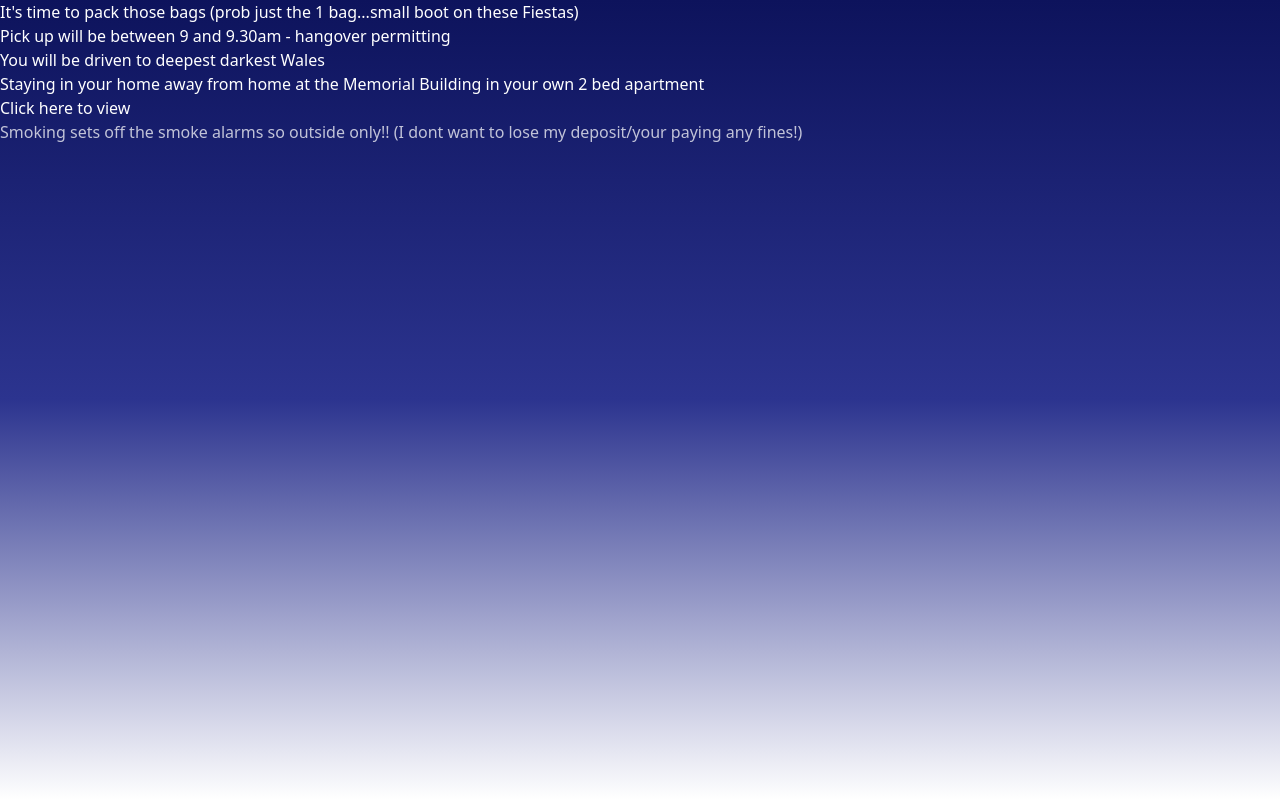
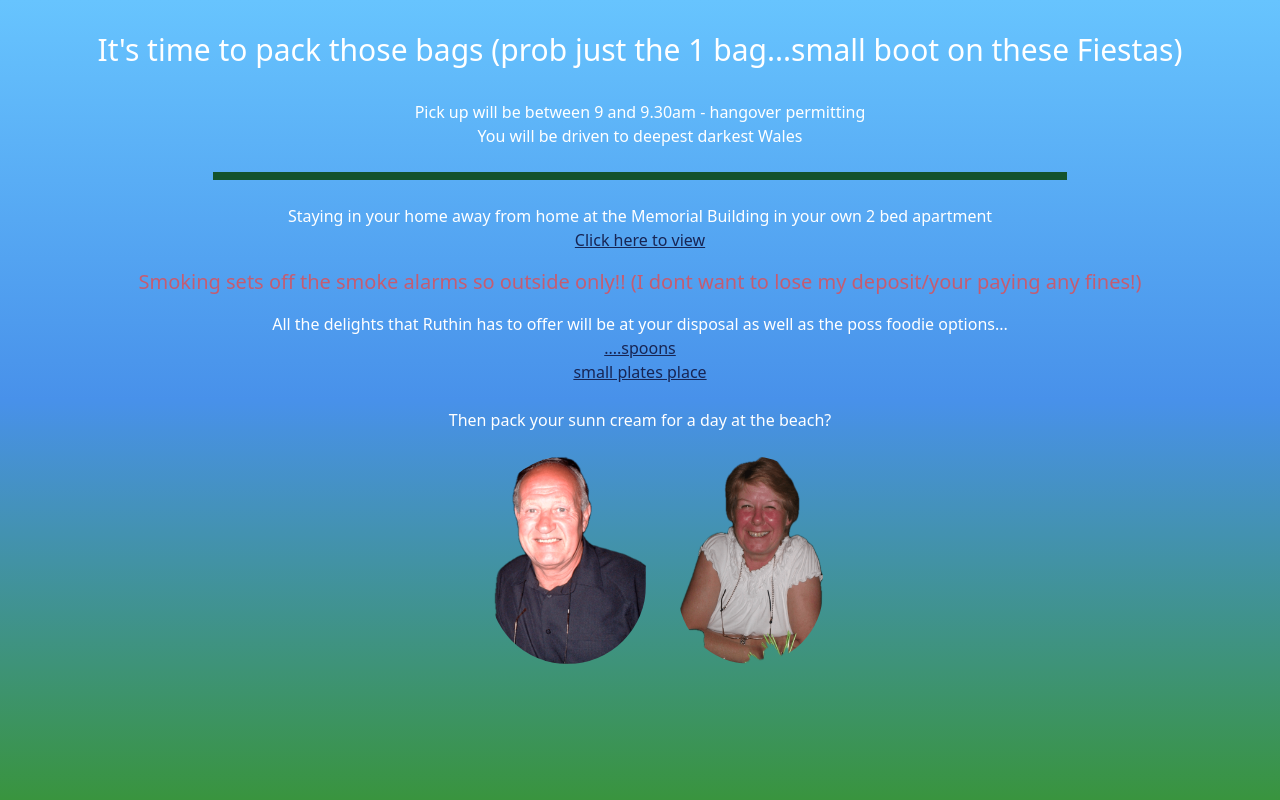
Before and after one commit to chezynick/wales-weekend2, a React (Vite) app in the folder wales-weekend2/: page / in a window 1280 px wide. Built offline with nearby package versions, Linux system fonts and the light colour scheme.

Commit message:
updated front page

```diff
--- a/wales-weekend2/package.json
+++ b/wales-weekend2/package.json
@@ -12,6 +12,7 @@
     "preview": "vite preview"
   },
   "dependencies": {
+    "node": "^18.20.4",
     "react": "^18.2.0",
     "react-dom": "^18.2.0",
     "react-snowfall": "^1.2.1",
--- a/wales-weekend2/src/App.jsx
+++ b/wales-weekend2/src/App.jsx
@@ -1,13 +1,13 @@
-import { useState } from 'react'
-import Snowfall from 'react-snowfall'
-import FirstQuestion from './components/FirstQuestion'
-import ImageContainer from './components/ImageContainer'
-import Present from './components/Present'
-import SecondQuestion from './components/SecondQuestion'
-import Success from './components/Success'
-import SleighBells from './assets/sleighBells.mp3'
-import useSound from 'use-sound';
-import ThirdQuestion from './components/ThirdQuestion'
+// import { useState } from 'react'
+// import Snowfall from 'react-snowfall'
+// import FirstQuestion from './components/FirstQuestion'
+// import ImageContainer from './components/ImageContainer'
+// import Present from './components/Present'
+// import SecondQuestion from './components/SecondQuestion'
+// import Success from './components/Success'
+// import SleighBells from './assets/sleighBells.mp3'
+// import useSound from 'use-sound';
+// import ThirdQuestion from './components/ThirdQuestion'
 import ConfirmationPage from './components/ConfirmationPage'
 
 const App = ()=> {
@@ -22,7 +22,7 @@ const App = ()=> {
   // }
   // const [play] = useSound(SleighBells);
   return (
-    <div className=" text-white w-full bg-gradient-to-b h-screen overflow-hidden from-[#0d135c] via-[#2c348f] to-white ">
+    <div className=" text-white w-full bg-gradient-to-b h-screen overflow-hidden from-[#67c4fe] via-[#4891ea] to-[#39943e] ">
      <ConfirmationPage />
      {/* <Snowfall snowflakeCount={snowFlakes}/>
 
--- a/wales-weekend2/src/components/ConfirmationPage/index.jsx
+++ b/wales-weekend2/src/components/ConfirmationPage/index.jsx
@@ -1,12 +1,24 @@
+import HappyDad from '../../images/happyDad.png'
+import HappyMum from '../../images/happyMum.png'
+
 const ConfirmationPage = () => {
     return (
-        <div>
-            <h1>It's time to pack those bags (prob just the 1 bag...small boot on these Fiestas)</h1>
+        <div className="flex flex-col items-center justify-start w-screen h-screen">
+            <h1 className="my-8 text-3xl text-white">It's time to pack those bags (prob just the 1 bag...small boot on these Fiestas)</h1>
             <div>Pick up will be between 9 and 9.30am - hangover permitting</div>
-            <div>You will be driven to deepest darkest Wales</div>
+            <div className="mb-6">You will be driven to deepest darkest Wales</div>
+            <div className="w-2/3 h-2 mb-6 bg-green-900" />
             <div>Staying in your home away from home at the Memorial Building in your own 2 bed apartment</div>
-            <a href="https://www.memorialbuildingapartments.co.uk/" >Click here to view</a>
-            <div className="test-red animate-pulse">Smoking sets off the smoke alarms so outside only!! (I dont want to lose my deposit/your paying any fines!)</div>
+            <a className="underline text-blue-950" rel="noopener noreferrer" target="_blank" href="https://www.memorialbuildingapartments.co.uk/" >Click here to view</a>
+            <div className="my-4 text-xl text-red-500 animate-pulse">Smoking sets off the smoke alarms so outside only!! (I dont want to lose my deposit/your paying any fines!)</div>
+            <div>All the delights that Ruthin has to offer will be at your disposal as well as the poss foodie options...</div>
+            <a className="underline text-blue-950" rel="noopener noreferrer" target="_blank" href="https://www.jdwetherspoon.com/pubs/the-castle-hotel-ruthin" >....spoons</a>
+            <a className="underline text-blue-950" rel="noopener noreferrer" target="_blank" href="https://www.small-plates.co.uk/" >small plates place</a>
+            <div className="mt-6">Then pack your sunn cream for a day at the beach?</div>
+            <div className='flex items-center justify-around mt-6'>
+                <img src={HappyDad} alt="happy dad pic" className='flex-shrink w-auto ml-8 rounded-full h-52' />
+                <img src={HappyMum} alt="happy mum pic" className='flex-shrink w-auto ml-8 rounded-full h-52' />
+            </div>
         </div>
     );
 }
```
Also changed, not shown: 1 other file (tests, documents, lock files or other folders).
